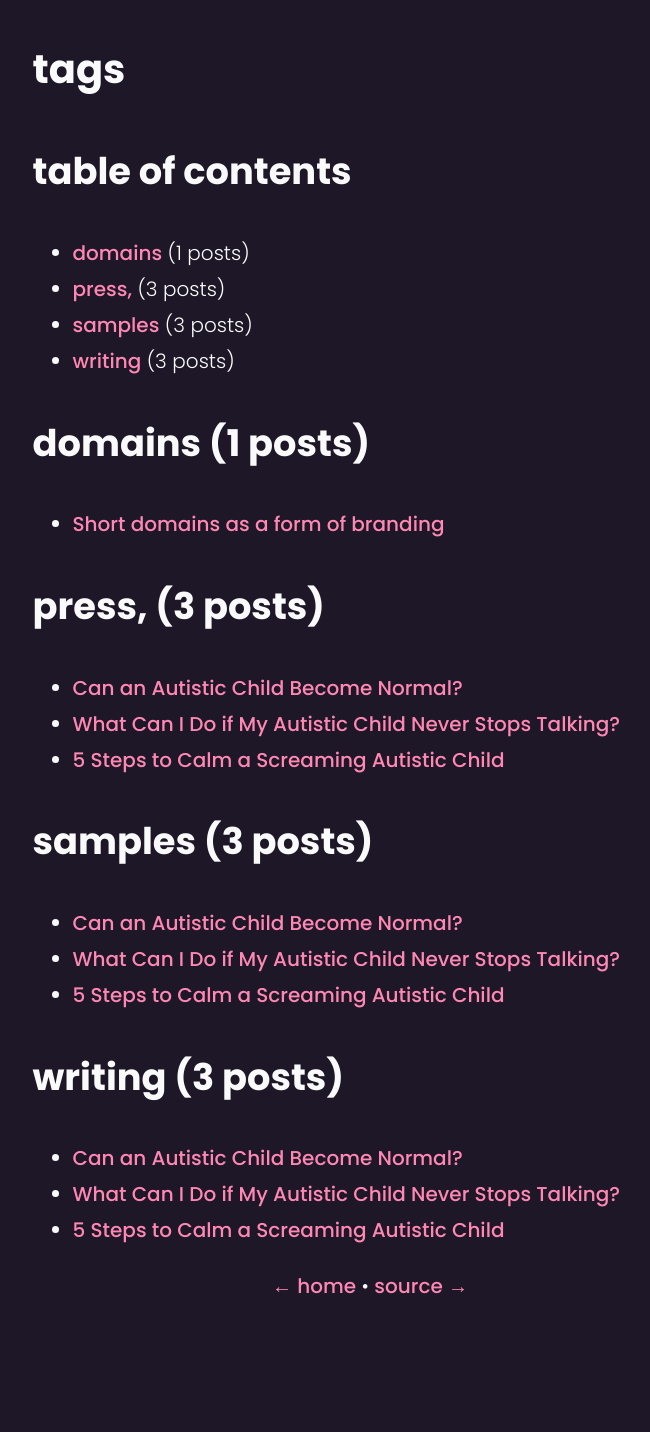
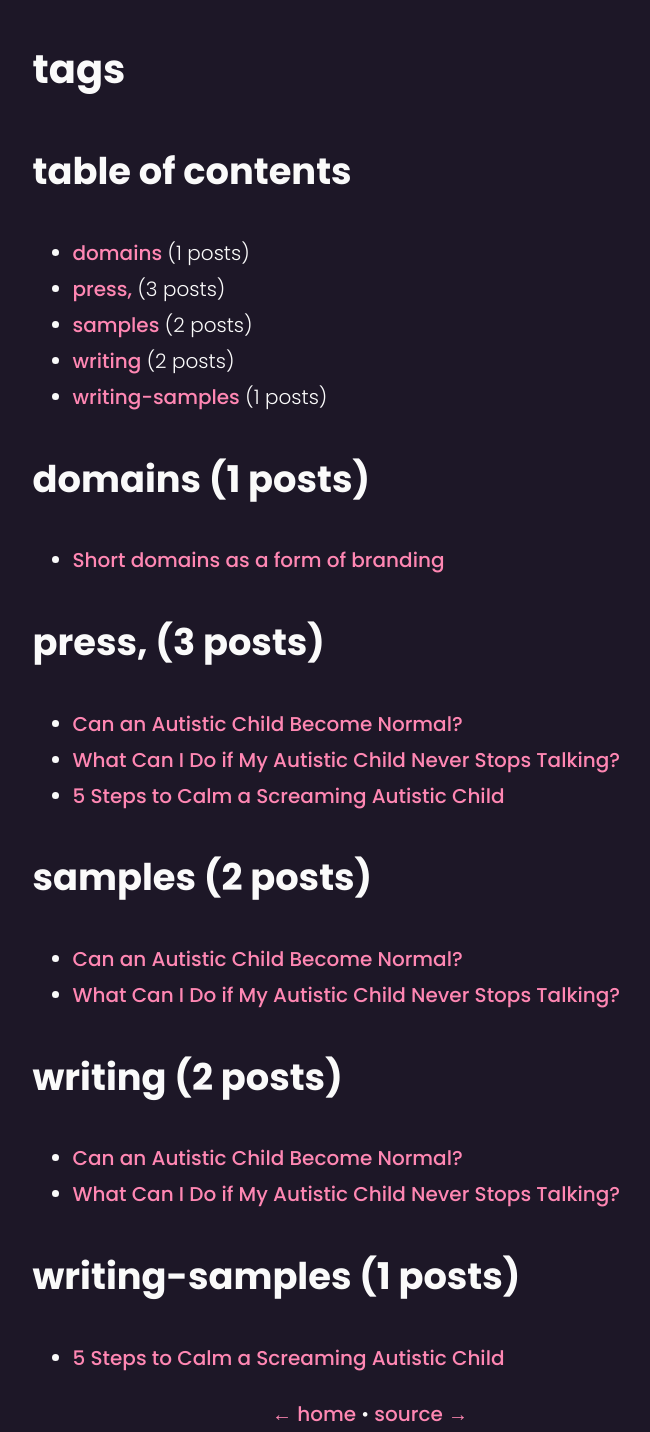
Before and after one commit to autisticjane/autisticjane.github.io, a Jekyll site: the page built from tags.html, in a window 1280 px wide. Shown: the whole page, without its empty margins (270-920 px from the left). Built offline with Jekyll 4.4.1, drawn with Linux system fonts in a browser that asks for light colours; before the commit the page ends 1304 px from its top, so only the background shows below that.

Commit message:
+ - to tag

```diff
--- a/_posts/2022-04-03-screaming-autistic.html
+++ b/_posts/2022-04-03-screaming-autistic.html
@@ -3,7 +3,7 @@ layout: post
 date: '2022-04-03'
 title: 5 Steps to Calm a Screaming Autistic Child
 subtitle: Your autistic child is screaming, and all hope feels lost. Your child may have lost their hope, too.
-tags: press, writing samples
+tags: press, writing-samples
 ---
 
 If you are not automatically redirected, please <a href="https://childresidentialtreatment.com/calm-screaming-autistic-child">click this link</a>.
```
